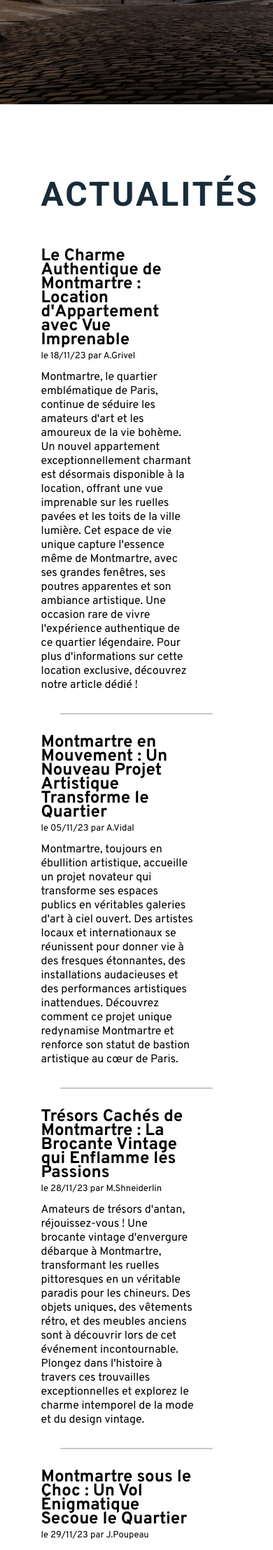
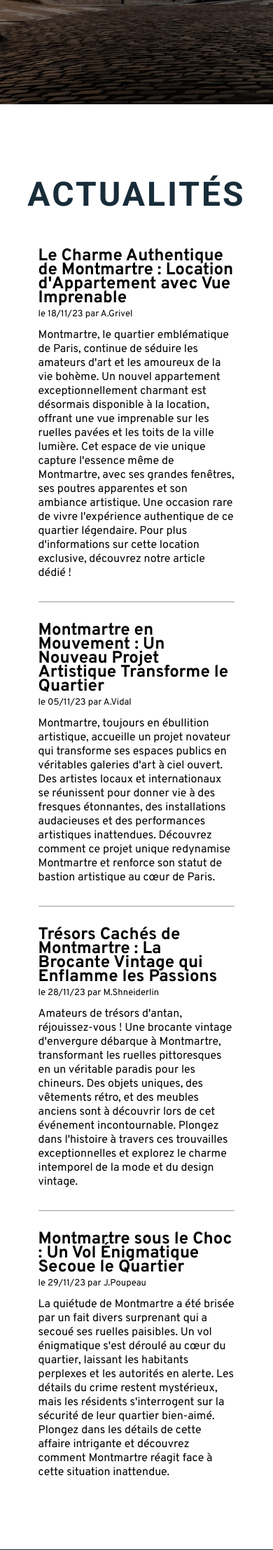
Before and after one commit to igor-jean/AuCoeurDeMontmartre, a PHP site: page /actualite.php in a window 390 px wide. Shown: the part 695-2910 px from the top of the page at 70% size. Run offline with PHP 8.4, Linux system fonts and the light colour scheme; some libraries are stand-ins or nearby versions.

Commit message:
Projet terminé

```diff
--- a/insertionPHP/_footer.php
+++ b/insertionPHP/_footer.php
@@ -31,7 +31,7 @@
         <div>
             <h3>navigation</h3>
             <ul>
-            <li><a href="index.html">Accueil</a></li>
+            <li><a href="index.php">Accueil</a></li>
             <li><a href="quartier.php">Présentation Quartier</a></li>
             <li><a href="appartement.php">Présentaton Appartement</a></li>
             <li><a href="actualite.php">Actualités</a></li>
--- a/style.css
+++ b/style.css
@@ -29,6 +29,11 @@ html {
 @media screen and (max-width: 1450px) {
   .container {
     max-width: 700px;
+  }
+}
+@media screen and (max-width: 666px) {
+  .container {
+    width: 90%;
   }
 }
 
@@ -826,6 +831,11 @@ main {
   text-transform: uppercase;
   margin-bottom: 50px;
 }
+@media screen and (max-width: 666px) {
+  .actualite h1 {
+    text-align: center;
+  }
+}
 .actualite h2 {
   line-height: 20px;
   margin-bottom: 10px;
@@ -838,6 +848,11 @@ main {
   display: flex;
   justify-content: space-between;
   gap: 20px;
+}
+@media screen and (max-width: 666px) {
+  .actualite article {
+    justify-content: center;
+  }
 }
 .actualite article div:last-child {
   width: 80%;
--- a/styles/_settings.scss
+++ b/styles/_settings.scss
@@ -26,12 +26,17 @@ html {
     max-width: 1300px;
     margin: 0 auto;
 
+
     @media screen and (max-width: 1600px) {
         max-width: 1100px;
     }
 
     @media screen and (max-width: 1450px) {
         max-width: 700px;
+    }
+
+    @media screen and (max-width: 666px) {
+        width: 90%;
     }
 }
 
```
Also changed, not shown: appartement.php (+8 -8 lines), index.php (+4 -4 lines), styles/_actualite.scss (+8 -0 lines), 1 other file.
